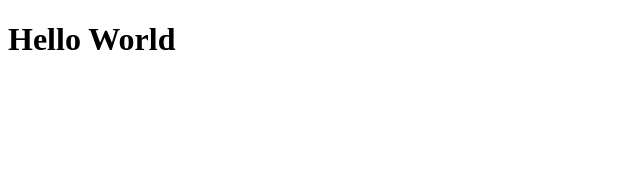
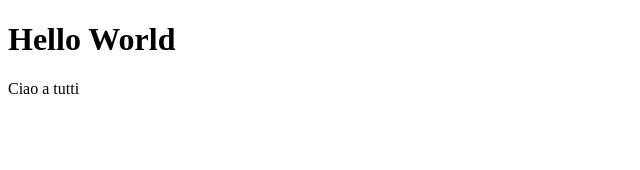
Before and after one commit to FabrizioPignatelli02/Build-W3, an Angular app: page / in a window 1280 px wide. Shown: the top 170 px of the page, without its empty margins (0-640 px from the left). Built offline with nearby package versions, Linux system fonts and the light colour scheme.

Commit message:
p ciao a tutti

```diff
--- a/src/app/app.component.html
+++ b/src/app/app.component.html
@@ -1 +1,2 @@
 <h1>Hello World</h1>
+<p>Ciao a tutti</p>
```
